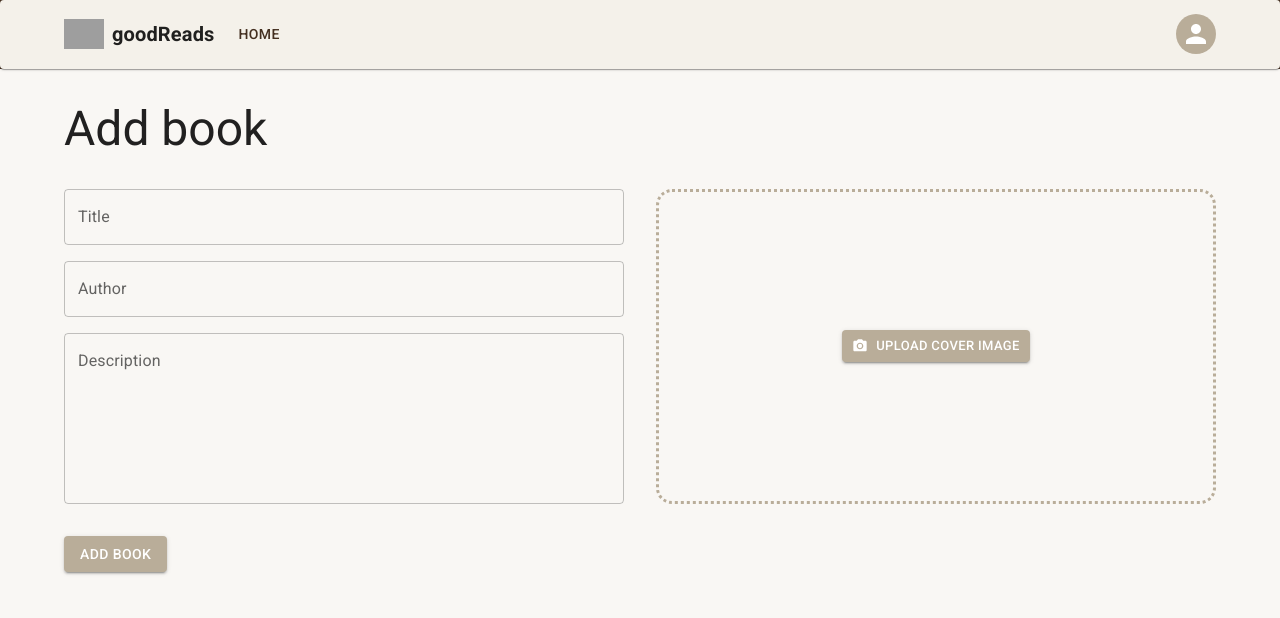
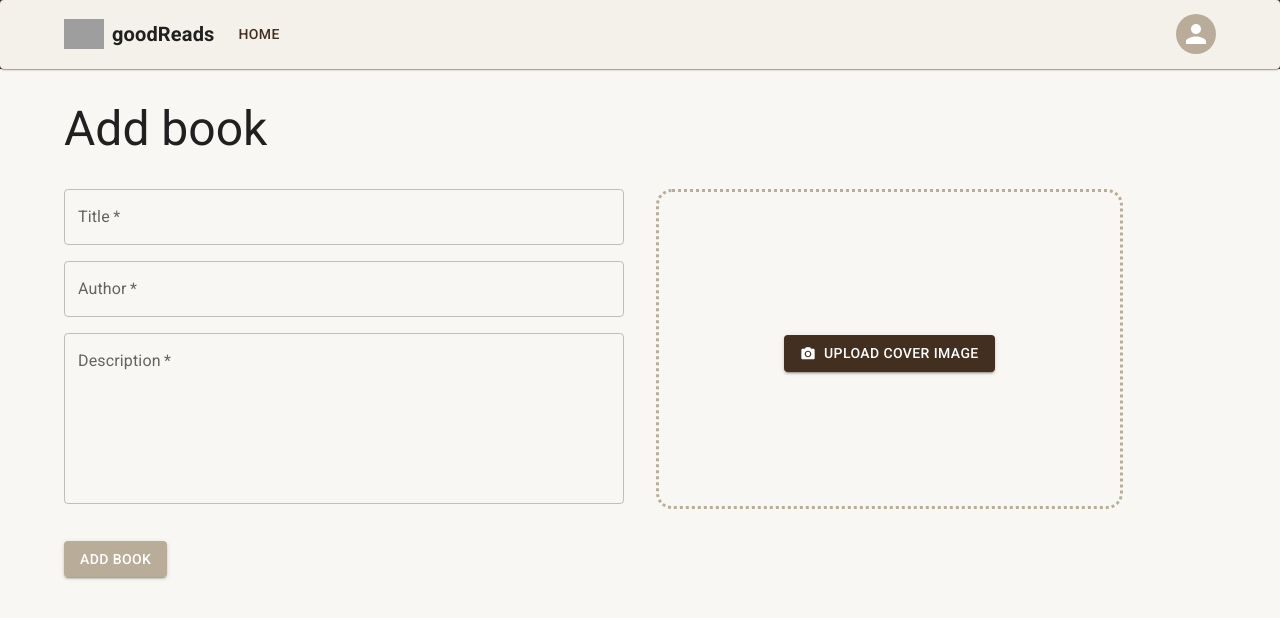
Before and after one commit to NanAndrea/Library-App, a React (Vite) app: page /manage/add in a window 1280 px wide. Shown: the top 618 px of the page. Built offline with nearby package versions, Linux system fonts and the light colour scheme; grey boxes are pictures that could not be loaded.

Commit message:
add book with zod validation

```diff
--- a/src/pages/AddBook.jsx
+++ b/src/pages/AddBook.jsx
@@ -1,24 +1,103 @@
 import {
+  Alert,
   Box,
   Button,
-
+  CircularProgress,
   Grid,
   TextField,
   Typography,
 } from "@mui/material";
 import PhotoCameraIcon from "@mui/icons-material/PhotoCamera";
+import { z } from "zod";
+import { zodResolver } from "@hookform/resolvers/zod";
+import { useState } from "react";
+import { useNavigate } from "react-router-dom";
+import { Controller, useForm } from "react-hook-form";
+import { addBook } from "../services/book";
+
+const MAX_FILE_SIZE = 500000;
+const ACCEPTED_IMAGE_TYPES = [
+  "image/jpeg",
+  "image/jpg",
+  "image/png",
+  "image/webp",
+];
+
+const AddBookSchema = z.object({
+  title: z.string().min(3, "Title is required"),
+  author: z.string().min(3, "Author is required"),
+  description: z.string().min(3, "Description is required"),
+  file: z
+    .any()
+    .refine((file) => file?.size <= MAX_FILE_SIZE, `Max image size is 5MB`)
+    .refine(
+      (file) => ACCEPTED_IMAGE_TYPES.includes(file?.type),
+      "Only .jpg, .png and .webp formats are supported."
+    )
+    .refine((file) => file !== null, "Image is required"),
+});
+
+export default function () {
+  const [loading, setLoading] = useState(false);
+  const [serverError, setServerError] = useState("");
+  const navigate = useNavigate();
+
+  const {
+    register,
+    handleSubmit,
+    control,
+    formState: { errors },
+  } = useForm({
+    defaultValues: {
+      title: "",
+      author: "",
+      description: "",
+      file: null,
+    },
+    resolver: zodResolver(AddBookSchema),
+  });
+
+  function displayErrors(key) {
+    const error = errors[key];
+    return {
+      error: Boolean(error),
+      helperText: error && error.message,
+    };
+  }
+
+  function onSubmit(data) {
+    data.preventDefault();
+    setLoading(true);
+    setServerError("");
+    addBook(data)
+      .then((book) => {
+        navigate("/manage");
+      })
+      .catch((err) => {
+        setServerError(err.data.message);
+      })
+      .finally(() => {
+        setLoading(false);
+      });
+  }
 
 
-export default function AddBook() {
-  function onSubmit(event) {
-    event.preventDefault();
+
+  if (serverError) {
+    <Box>
+      <Typography>Something went wrong...</Typography>
+    </Box>;
+  }
+
+  if (loading) {
+    return <CircularProgress />;
   }
 
   return (
     <Box sx={{ minHeight: "100vh" }}>
       <Typography variant="h3">Add book</Typography>
 
-      <Box component="form" noValidate>
+      <Box component="form" onSubmit={handleSubmit(onSubmit)} noValidate>
         <Grid container paddingY={4} spacing={4} display="flex">
           <Grid item md={6} xs={12}>
             <TextField
@@ -27,6 +106,9 @@ export default function AddBook() {
               label="Title"
               name="Title"
               type="text"
+              required
+              {...register("title")}
+              {...displayErrors("title")}
               sx={{ marginBottom: "1rem" }}
             />
             <TextField
@@ -35,6 +117,9 @@ export default function AddBook() {
               label="Author"
               name="Author"
               type="text"
+              required
+              {...register("author")}
+              {...displayErrors("author")}
               sx={{ marginBottom: "1rem" }}
             />
             <TextField
@@ -44,12 +129,38 @@ export default function AddBook() {
               id="description"
               label="Description"
               name="Description"
+              required
+              {...register("description")}
+              {...displayErrors("description")}
             />
           </Grid>
-          <Grid item md={6} xs={12}
-                sx={{  '@media (max-width: 900px)': {
+          <Grid
+            item
+            md={6}
+            xs={12}
+
+          >
+            <Controller
+              control={control}
+              name="file"
+              render={({
+                field: { onChange, value: selectedImage },
+                fieldState: { error }
+              }) => (
+                <Grid
+            item
+            md={10}
+            xs={12}
+            sx={{
+              "@media (max-width: 900px)": {
                 height: "20rem !important",
-              }}} >
+              },
+              "@media (min-width: 901px)": {
+                height: "20rem !important",
+
+              }
+            }}
+          >
                 <Box
                   sx={{
                     border: "3px dotted #B9AD99",
@@ -62,25 +173,71 @@ export default function AddBook() {
                   justifyContent="center"
                   alignItems="center"
                 >
-              <Button
-                size="small"
-                component="label"
-                variant="contained"
-                sx={{ backgroundColor: "primary.dark" }}
-              >
-                {" "}
+                   <Box sx={{display: "flex", alignItems: "center", justifyContent: "center", flexDirection: "column", textAlign: "center", marginTop: "10px"}} >
+                  {!selectedImage && (
+                   <Button  variant="contained" color="primary" component="label" >
                       <PhotoCameraIcon sx={{ paddingRight: "0.5rem" }} />
                       UPLOAD COVER IMAGE
-                <TextField type="file" style={{ display: "none" }} />
+                      <input
+                        accept="image/*"
+                        type="file"
+                        hidden
+                        onChange={(e) => {
+                          if (e.target.files && e.target.files.length > 0) {
+                            onChange(e.target.files[0]);
+                          }
+                        }}
+                      />
                     </Button>
+                  )}
+
+
+
+            {error && <Box sx={{py: 2}}>{error.message}</Box>}
+
+            {selectedImage && (
+
+              <Box
+                sx={{
+                  display: "flex",
+                  alignItems: "center",
+                  justifyContent: "center",
+                  flexDirection: "column",
+                }}
+              >
+                <img
+                  style={{ width: 120, height: 180 }}
+                  src={URL.createObjectURL(selectedImage)}
+                  alt="photo"
+                />
+                <Button
+                  variant="contained"
+                  sx={{my: 2}}
+                  onClick={() => {
+                    onChange(null)
+                  }}
+                >
+                  Remove This Image
+                </Button>
+                {serverError && (
+                  <Alert sx={{ my: 2 }} severity="error">
+                    {serverError}
+                  </Alert>
+                )}
               </Box>
+            )}
+           </Box>
+           </Box>
+          </Grid>
+              )}
+              />
         </Grid>
         </Grid>
         <Button
           variant="contained"
           type="submit"
           sx={{ backgroundColor: "primary.dark" }}
-          onClick={onSubmit}
+
         >
           ADD BOOK
         </Button>
--- a/src/services/book.js
+++ b/src/services/book.js
@@ -16,3 +16,21 @@ export function getAllBooks(){
 export function getBookById(id){
     return fentchAndParse(`${BASE_URL}/book/${id}`)
 }
+
+export function addBook(data) {
+    const formData = new FormData();
+    formData.append("title", data.title);
+    formData.append("author", data.author);
+    formData.append("description", data.description);
+    formData.append("file", data,file);
+
+    const newHeaders = {...headers};
+    delete newHeaders["Content-Type"];
+
+    return fentchAndParse(`${BASE_URL}/book`, {
+        method: "POST",
+        body: formData,
+        headers: newHeaders
+    })
+
+}
```
Lines whose indentation alone changed are shown as unchanged.
